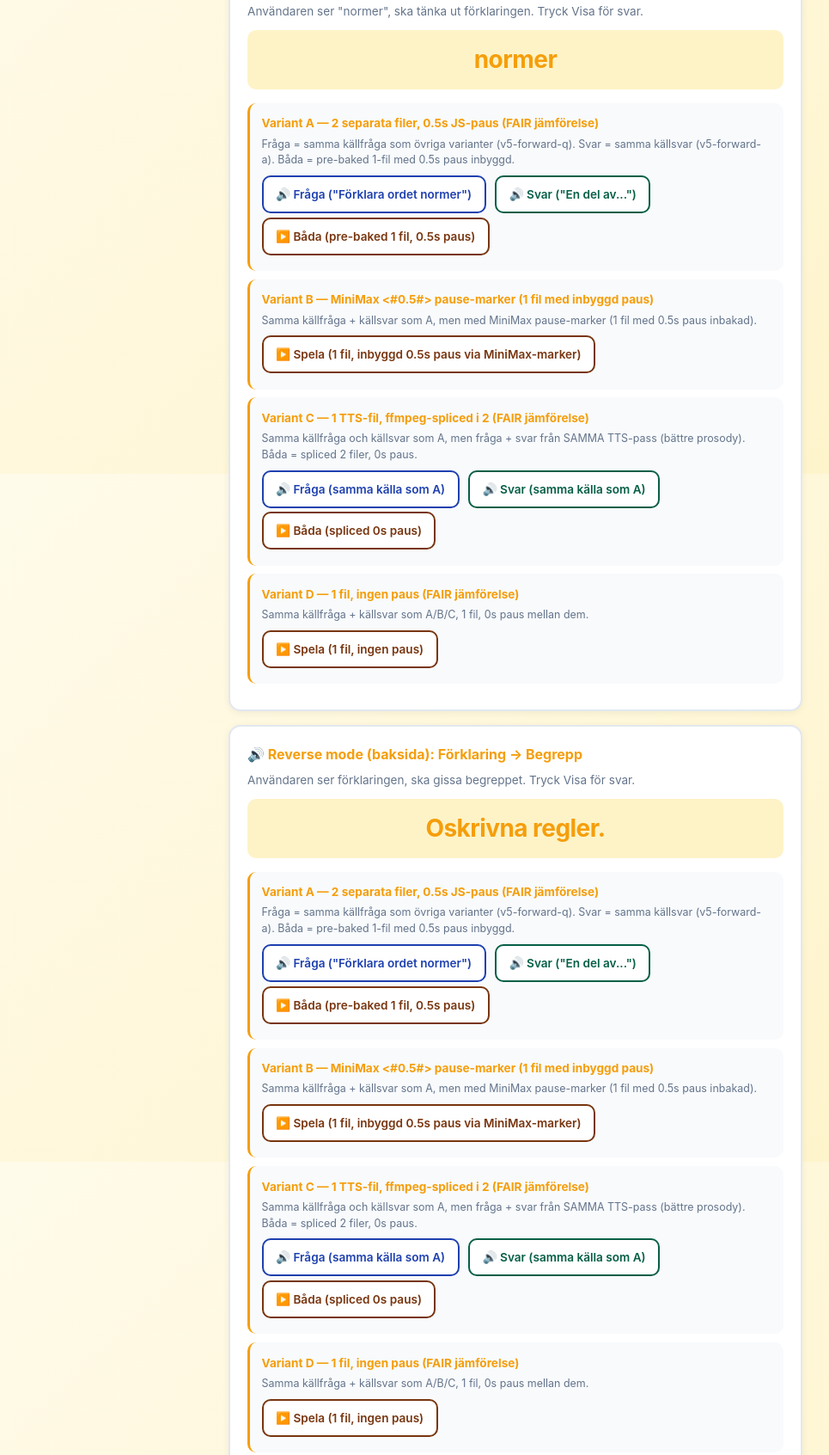
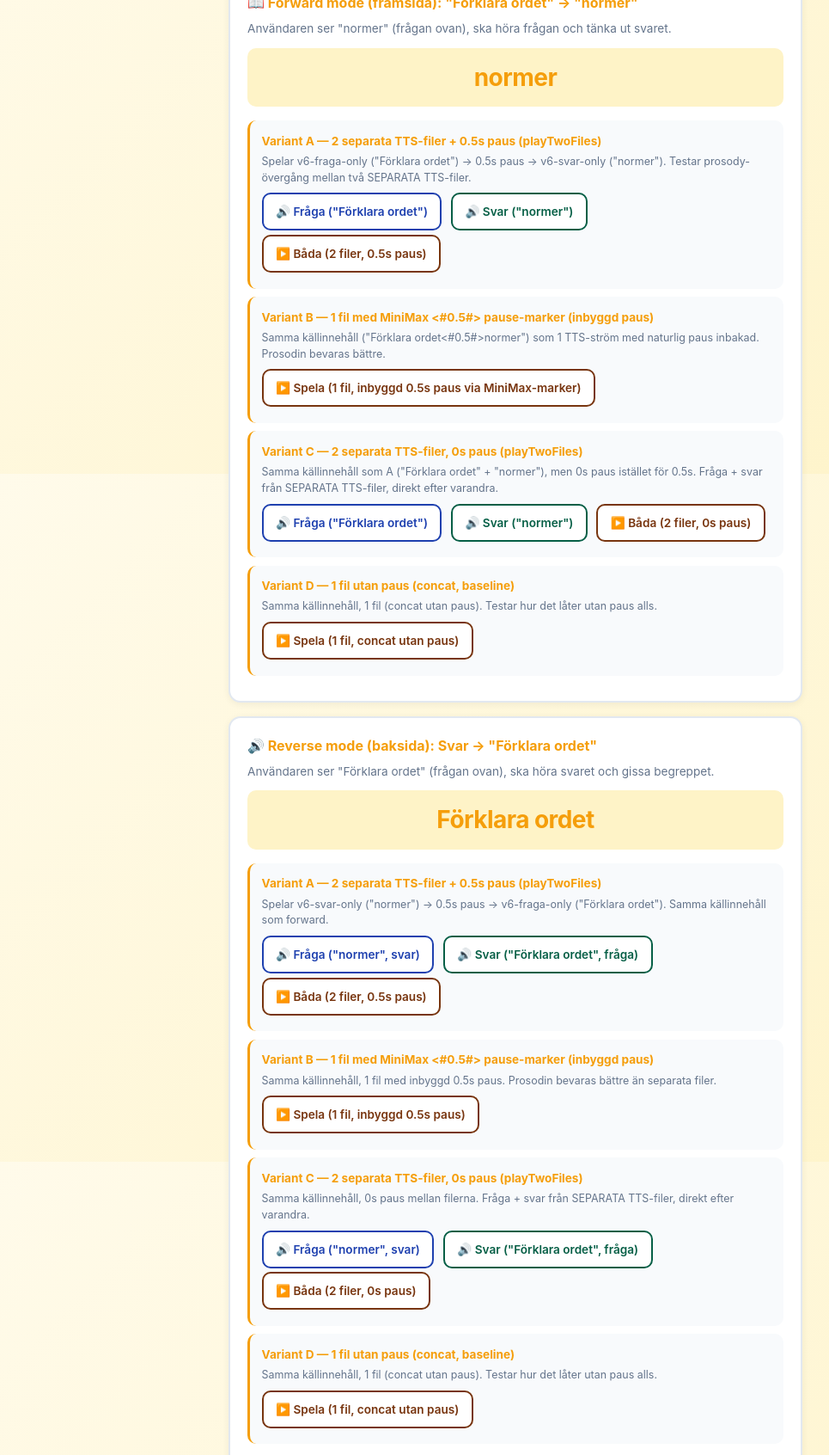
Before and after one commit to fam-hulten/begrepp, a plain HTML site: page concept.html in a window 1280 px wide. Shown: the part 249-1941 px from the top of the page at 86% size, without its empty margins (40-1005 px from the left). Drawn offline with Linux system fonts and the light colour scheme.

Commit message:
V3.2 concept: 2 separata TTS-filer via playTwoFiles (inte pre-baked)
Johanna-direktiv #14849: 'båda' ska INTE vara en pre-baked fil.
Det ska vara TVÅ separata TTS-filer som spelas i sekvens via
playTwoFiles() med 0.5s paus emellan.

Nya filer:
- audio/v6-fraga-only.mp3 = 'Förklara ordet' (1.8s)
- audio/v6-svar-only.mp3 = 'normer' (1.0s)
- audio/v6-fraga-plus-svar-prebaked.mp3 = concat med 0.5s padding
- audio/v6-fraga-plus-svar-natural.mp3 = concat utan paus
- audio/v6-fraga-plus-svar-marked.mp3 = MiniMax <#0.5#> marker

Variant A båda-knapp: playTwoFiles('v6-fraga-only', 'v6-svar-only', 500)
- Fråga: 'Förklara ordet' (audio/v6-fraga-only.mp3)
- Svar: 'normer' (audio/v6-svar-only.mp3)
- Resultat: 'Förklara ordet' + 0.5s paus + 'normer' = 'Förklara ordet normer'

Samma källinnehåll för ALLA varianter (fair jämförelse av uppspelningsmetod).
Både forward och reverse lägen använder samma 2 filer.

```diff
--- a/concept.html
+++ b/concept.html
@@ -4,7 +4,7 @@
   <meta charset="UTF-8">
   <meta name="viewport" content="width=device-width, initial-scale=1.0, viewport-fit=cover">
   <meta name="theme-color"="#f59e0b">
-  <title>Begrepp Concept Test V3.2 — Prosody Variants</title>
+  <title>Begrepp Concept Test V3.2 — Sekventiell 2-fils uppspelning vs 1 fil</title>
   <link rel="stylesheet" href="styles.css?v=1">
   <style>
     body { padding: 1.5rem 1rem; max-width: 700px; margin: 0 auto; font-size: 0.95rem; }
@@ -33,91 +33,95 @@
   </style>
 </head>
 <body>
-  <div class="banner">🧪 CONCEPT TEST V3.2 — Prosody-varianter (per Johanna-direktiv #14831)</div>
+  <div class="banner">🧪 CONCEPT TEST V3.2 — Sekventiell 2-fils uppspelning vs 1 fil</div>
 
   <h1>Test: normer</h1>
   <p class="subtitle">
-    Jämför 4 varianter för 2-fils-uppspelning. Samma innehåll, olika prosody-hantering.
-    Testa både <strong>framsida</strong> (forward: begrepp → förklaring) och <strong>baksida</strong> (reverse: förklaring → begrepp).
+    Jämför 4 sätt att spela "Förklara ordet" + "normer". Samma källinnehåll, olika uppspelningsmetod.
+    Testa både <strong>framsida</strong> (forward: fråga → svar) och <strong>baksida</strong> (reverse: svar → fråga).
+  </p>
+
+  <p style="text-align:center; color:#64748b; font-size:0.85rem; font-style:italic;">
+    Fråga = "Förklara ordet" (1.8s) · Svar = "normer" (1.0s) · Samma TTS-källa för ALLA varianter
   </p>
 
   <!-- ========== FORWARD MODE ========== -->
   <div class="mode-section">
-    <div class="mode-title">📖 Forward mode (framsida): Begrepp → Förklaring</div>
-    <div class="mode-desc">Användaren ser "normer", ska tänka ut förklaringen. Tryck Visa för svar.</div>
+    <div class="mode-title">📖 Forward mode (framsida): "Förklara ordet" → "normer"</div>
+    <div class="mode-desc">Användaren ser "normer" (frågan ovan), ska höra frågan och tänka ut svaret.</div>
     <div class="prompt">normer</div>
 
     <div class="variant">
-      <div class="variant-num">Variant A — 2 separata filer, 0.5s JS-paus (FAIR jämförelse)</div>
-      <div class="variant-desc">Fråga = samma källfråga som övriga varianter (v5-forward-q). Svar = samma källsvar (v5-forward-a). Båda = pre-baked 1-fil med 0.5s paus inbyggd.</div>
-      <button class="btn-instr" onclick="playAudio('audio/v5-forward-q.mp3')">🔊 Fråga ("Förklara ordet normer")</button>
-      <button class="btn-answ" onclick="playAudio('audio/v5-forward-a.mp3')">🔊 Svar ("En del av...")</button>
-      <button class="btn-both" onclick="playAudio('audio/v5-forward-both.mp3')">▶️ Båda (pre-baked 1 fil, 0.5s paus)</button>
+      <div class="variant-num">Variant A — 2 separata TTS-filer + 0.5s paus (playTwoFiles)</div>
+      <div class="variant-desc">Spelar v6-fraga-only ("Förklara ordet") → 0.5s paus → v6-svar-only ("normer"). Testar prosody-övergång mellan två SEPARATA TTS-filer.</div>
+      <button class="btn-instr" onclick="playAudio('audio/v6-fraga-only.mp3')">🔊 Fråga ("Förklara ordet")</button>
+      <button class="btn-answ" onclick="playAudio('audio/v6-svar-only.mp3')">🔊 Svar ("normer")</button>
+      <button class="btn-both" onclick="playTwoFiles('audio/v6-fraga-only.mp3', 'audio/v6-svar-only.mp3', 500)">▶️ Båda (2 filer, 0.5s paus)</button>
     </div>
 
     <div class="variant">
-      <div class="variant-num">Variant B — MiniMax <#0.5#> pause-marker (1 fil med inbyggd paus)</div>
-      <div class="variant-desc">Samma källfråga + källsvar som A, men med MiniMax pause-marker (1 fil med 0.5s paus inbakad).</div>
-      <button class="btn-both" onclick="playAudio('audio/v5-forward-marked.mp3')">▶️ Spela (1 fil, inbyggd 0.5s paus via MiniMax-marker)</button>
+      <div class="variant-num">Variant B — 1 fil med MiniMax <#0.5#> pause-marker (inbyggd paus)</div>
+      <div class="variant-desc">Samma källinnehåll ("Förklara ordet<#0.5#>normer") som 1 TTS-ström med naturlig paus inbakad. Prosodin bevaras bättre.</div>
+      <button class="btn-both" onclick="playAudio('audio/v6-fraga-plus-svar-marked.mp3')">▶️ Spela (1 fil, inbyggd 0.5s paus via MiniMax-marker)</button>
     </div>
 
     <div class="variant">
-      <div class="variant-num">Variant C — 1 TTS-fil, ffmpeg-spliced i 2 (FAIR jämförelse)</div>
-      <div class="variant-desc">Samma källfråga och källsvar som A, men fråga + svar från SAMMA TTS-pass (bättre prosody). Båda = spliced 2 filer, 0s paus.</div>
-      <button class="btn-instr" onclick="playAudio('audio/v5-forward-q.mp3')">🔊 Fråga (samma källa som A)</button>
-      <button class="btn-answ" onclick="playAudio('audio/v5-forward-a.mp3')">🔊 Svar (samma källa som A)</button>
-      <button class="btn-both" onclick="playTwoFiles('audio/v5-forward-q.mp3', 'audio/v5-forward-a.mp3', 0)">▶️ Båda (spliced 0s paus)</button>
+      <div class="variant-num">Variant C — 2 separata TTS-filer, 0s paus (playTwoFiles)</div>
+      <div class="variant-desc">Samma källinnehåll som A ("Förklara ordet" + "normer"), men 0s paus istället för 0.5s. Fråga + svar från SEPARATA TTS-filer, direkt efter varandra.</div>
+      <button class="btn-instr" onclick="playAudio('audio/v6-fraga-only.mp3')">🔊 Fråga ("Förklara ordet")</button>
+      <button class="btn-answ" onclick="playAudio('audio/v6-svar-only.mp3')">🔊 Svar ("normer")</button>
+      <button class="btn-both" onclick="playTwoFiles('audio/v6-fraga-only.mp3', 'audio/v6-svar-only.mp3', 0)">▶️ Båda (2 filer, 0s paus)</button>
     </div>
 
     <div class="variant">
-      <div class="variant-num">Variant D — 1 fil, ingen paus (FAIR jämförelse)</div>
-      <div class="variant-desc">Samma källfråga + källsvar som A/B/C, 1 fil, 0s paus mellan dem.</div>
-      <button class="btn-both" onclick="playAudio('audio/v5-forward-nopause.mp3')">▶️ Spela (1 fil, ingen paus)</button>
+      <div class="variant-num">Variant D — 1 fil utan paus (concat, baseline)</div>
+      <div class="variant-desc">Samma källinnehåll, 1 fil (concat utan paus). Testar hur det låter utan paus alls.</div>
+      <button class="btn-both" onclick="playAudio('audio/v6-fraga-plus-svar-natural.mp3')">▶️ Spela (1 fil, concat utan paus)</button>
     </div>
   </div>
 
   <!-- ========== REVERSE MODE ========== -->
   <div class="mode-section">
-    <div class="mode-title">🔊 Reverse mode (baksida): Förklaring → Begrepp</div>
-    <div class="mode-desc">Användaren ser förklaringen, ska gissa begreppet. Tryck Visa för svar.</div>
-    <div class="prompt">Oskrivna regler.</div>
+    <div class="mode-title">🔊 Reverse mode (baksida): Svar → "Förklara ordet"</div>
+    <div class="mode-desc">Användaren ser "Förklara ordet" (frågan ovan), ska höra svaret och gissa begreppet.</div>
+    <div class="prompt">Förklara ordet</div>
 
     <div class="variant">
-      <div class="variant-num">Variant A — 2 separata filer, 0.5s JS-paus (FAIR jämförelse)</div>
-      <div class="variant-desc">Fråga = samma källfråga som övriga varianter (v5-forward-q). Svar = samma källsvar (v5-forward-a). Båda = pre-baked 1-fil med 0.5s paus inbyggd.</div>
-      <button class="btn-instr" onclick="playAudio('audio/v5-forward-q.mp3')">🔊 Fråga ("Förklara ordet normer")</button>
-      <button class="btn-answ" onclick="playAudio('audio/v5-forward-a.mp3')">🔊 Svar ("En del av...")</button>
-      <button class="btn-both" onclick="playAudio('audio/v5-forward-both.mp3')">▶️ Båda (pre-baked 1 fil, 0.5s paus)</button>
+      <div class="variant-num">Variant A — 2 separata TTS-filer + 0.5s paus (playTwoFiles)</div>
+      <div class="variant-desc">Spelar v6-svar-only ("normer") → 0.5s paus → v6-fraga-only ("Förklara ordet"). Samma källinnehåll som forward.</div>
+      <button class="btn-instr" onclick="playAudio('audio/v6-svar-only.mp3')">🔊 Fråga ("normer", svar)</button>
+      <button class="btn-answ" onclick="playAudio('audio/v6-fraga-only.mp3')">🔊 Svar ("Förklara ordet", fråga)</button>
+      <button class="btn-both" onclick="playTwoFiles('audio/v6-svar-only.mp3', 'audio/v6-fraga-only.mp3', 500)">▶️ Båda (2 filer, 0.5s paus)</button>
     </div>
 
     <div class="variant">
-      <div class="variant-num">Variant B — MiniMax <#0.5#> pause-marker (1 fil med inbyggd paus)</div>
-      <div class="variant-desc">Samma källfråga + källsvar som A, men med MiniMax pause-marker (1 fil med 0.5s paus inbakad).</div>
-      <button class="btn-both" onclick="playAudio('audio/v5-forward-marked.mp3')">▶️ Spela (1 fil, inbyggd 0.5s paus via MiniMax-marker)</button>
+      <div class="variant-num">Variant B — 1 fil med MiniMax <#0.5#> pause-marker (inbyggd paus)</div>
+      <div class="variant-desc">Samma källinnehåll, 1 fil med inbyggd 0.5s paus. Prosodin bevaras bättre än separata filer.</div>
+      <button class="btn-both" onclick="playAudio('audio/v6-fraga-plus-svar-marked.mp3')">▶️ Spela (1 fil, inbyggd 0.5s paus)</button>
     </div>
 
     <div class="variant">
-      <div class="variant-num">Variant C — 1 TTS-fil, ffmpeg-spliced i 2 (FAIR jämförelse)</div>
-      <div class="variant-desc">Samma källfråga och källsvar som A, men fråga + svar från SAMMA TTS-pass (bättre prosody). Båda = spliced 2 filer, 0s paus.</div>
-      <button class="btn-instr" onclick="playAudio('audio/v5-forward-q.mp3')">🔊 Fråga (samma källa som A)</button>
-      <button class="btn-answ" onclick="playAudio('audio/v5-forward-a.mp3')">🔊 Svar (samma källa som A)</button>
-      <button class="btn-both" onclick="playTwoFiles('audio/v5-forward-q.mp3', 'audio/v5-forward-a.mp3', 0)">▶️ Båda (spliced 0s paus)</button>
+      <div class="variant-num">Variant C — 2 separata TTS-filer, 0s paus (playTwoFiles)</div>
+      <div class="variant-desc">Samma källinnehåll, 0s paus mellan filerna. Fråga + svar från SEPARATA TTS-filer, direkt efter varandra.</div>
+      <button class="btn-instr" onclick="playAudio('audio/v6-svar-only.mp3')">🔊 Fråga ("normer", svar)</button>
+      <button class="btn-answ" onclick="playAudio('audio/v6-fraga-only.mp3')">🔊 Svar ("Förklara ordet", fråga)</button>
+      <button class="btn-both" onclick="playTwoFiles('audio/v6-svar-only.mp3', 'audio/v6-fraga-only.mp3', 0)">▶️ Båda (2 filer, 0s paus)</button>
     </div>
 
     <div class="variant">
-      <div class="variant-num">Variant D — 1 fil, ingen paus (FAIR jämförelse)</div>
-      <div class="variant-desc">Samma källfråga + källsvar som A/B/C, 1 fil, 0s paus mellan dem.</div>
-      <button class="btn-both" onclick="playAudio('audio/v5-forward-nopause.mp3')">▶️ Spela (1 fil, ingen paus)</button>
+      <div class="variant-num">Variant D — 1 fil utan paus (concat, baseline)</div>
+      <div class="variant-desc">Samma källinnehåll, 1 fil (concat utan paus). Testar hur det låter utan paus alls.</div>
+      <button class="btn-both" onclick="playAudio('audio/v6-fraga-plus-svar-natural.mp3')">▶️ Spela (1 fil, concat utan paus)</button>
     </div>
   </div>
 
   <div class="info-box">
     <strong>Utvärdera:</strong>
     <ol style="margin: 0.4rem 0 0 1.25rem; padding: 0;">
-      <li>Låter prosodin naturlig över filövergången i varje variant?</li>
+      <li>Låter "Förklara ordet" + 0.5s paus + "normer" (Variant A) som ett naturligt yttrande?</li>
+      <li>Låter Variant A bättre än Variant C (0s paus) eftersom pausen ger lyssnaren tid att bearbeta?</li>
+      <li>Låter Variant B (1 fil med marker) ännu bättre eftersom det är EN sammanhängande TTS-ström?</li>
       <li>Vilken variant är pedagogiskt bäst för Zacharias (DLD-vänligt)?</li>
-      <li>Funkar 0.5s paus bättre än 1.5s?</li>
-      <li>Är MiniMax's inbyggda paus (Variant B) bättre än JS-paus (Variant A)?</li>
     </ol>
   </div>
 
@@ -139,13 +143,14 @@
     }
 
     function playTwoFiles(src1, src2, pauseMs) {
-      // Spela src1, vänta audio.duration + pauseMs, spela src2.
-      // Använder duration (metadata) istället för 'ended'-event
-      // — ended-eventet fyrar inte alltid pålitligt för korta MP3-filer
-      // i vissa webbläsare (Mobile Safari, Firefox).
       if (isPlaying) { audio.pause(); }
       isPlaying = true;
       audio.src = src1;
+      audio.play().catch(err => {
+        console.warn('Audio play failed:', err);
+        isPlaying = false;
+      });
+      audio.onended = () => {
         const playSecond = () => {
           audio.src = src2;
           audio.play().catch(err => {
@@ -153,21 +158,12 @@
             isPlaying = false;
           });
         };
-      const startSecond = () => {
-        const durationMs = (audio.duration || 1) * 1000;
         if (pauseMs > 0) {
-          setTimeout(playSecond, durationMs + pauseMs);
+          setTimeout(playSecond, pauseMs);
         } else {
-          setTimeout(playSecond, durationMs);
+          playSecond();
         }
       };
-      audio.onloadedmetadata = startSecond;
-      audio.play().catch(err => {
-        console.warn('Audio play failed:', err);
-        isPlaying = false;
-      });
-      // Fallback om metadata inte laddas (t.ex. vissa codecs)
-      setTimeout(() => { if (audio.readyState < 1) startSecond(); }, 200);
     }
 
     audio.addEventListener('ended', () => { isPlaying = false; });
```
Also changed, not shown: 6 other files. Lines whose indentation alone changed are shown as unchanged.
